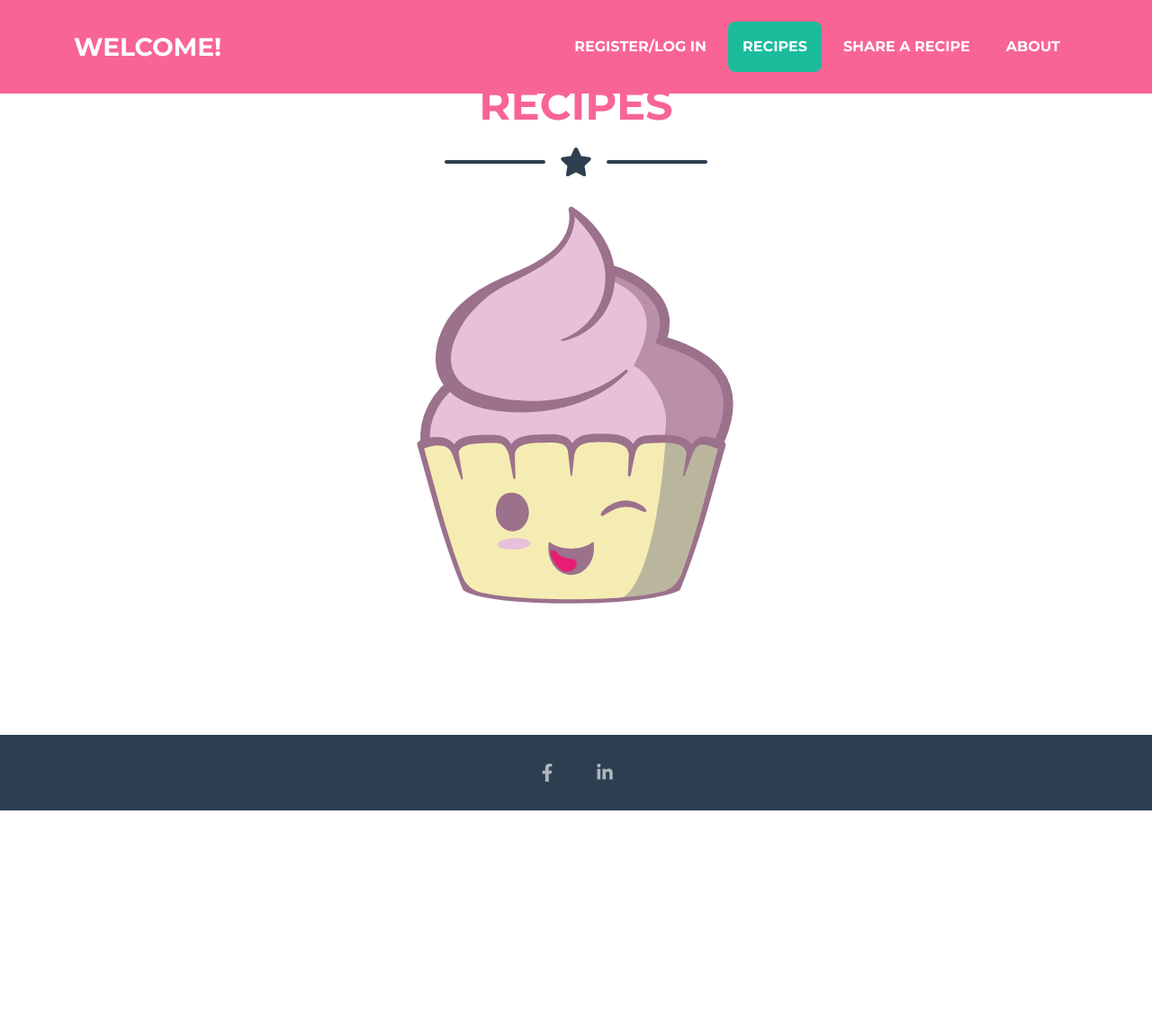
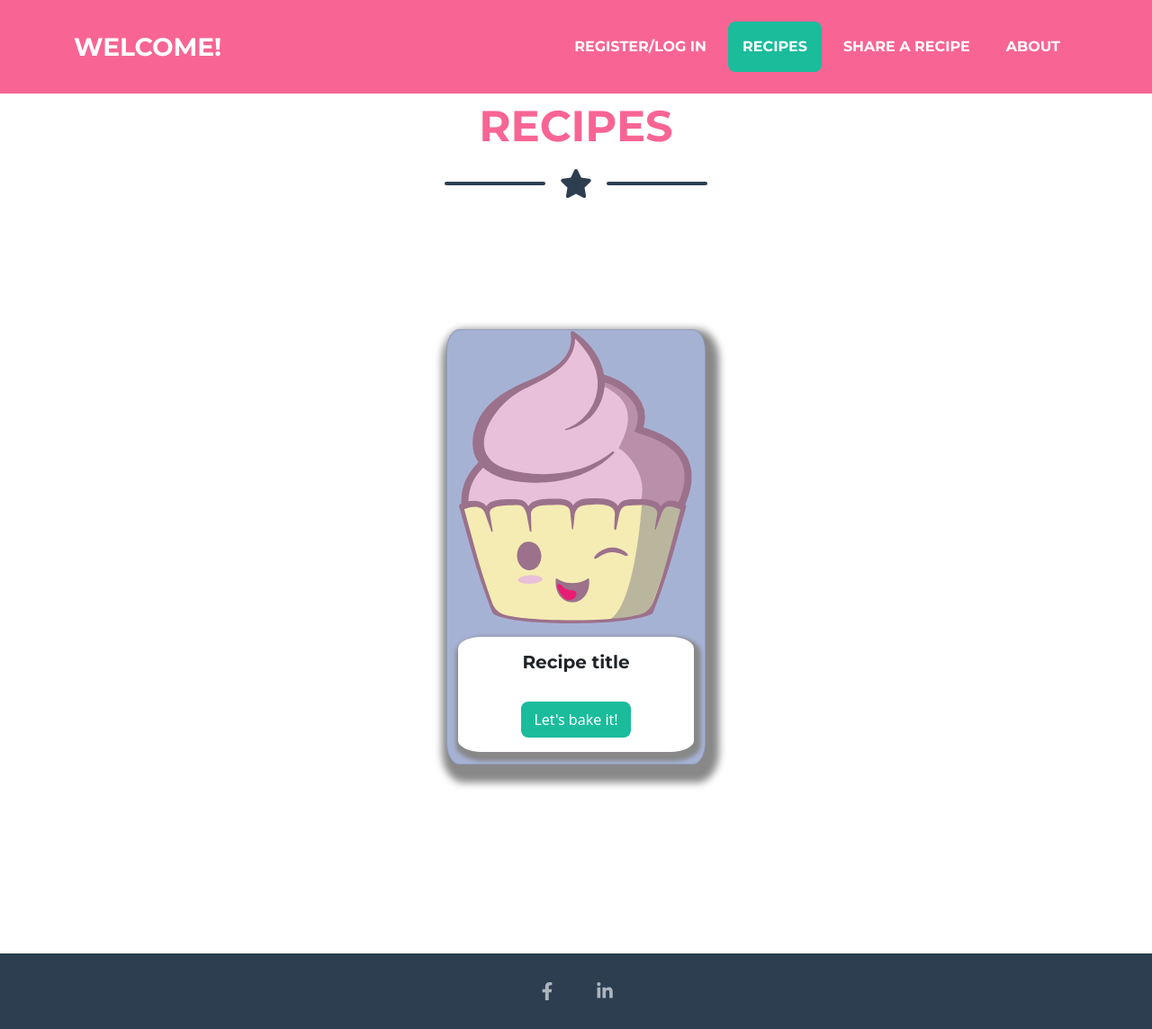
Before and after one commit to DoriCzele/CupcakeClub, a Flask app: page /recipes in a window 1280 px wide. Shown: the whole page at 90% size. Before the commit the page ends 901 px from the top, so only its background shows below. Run offline with Flask 2, Linux system fonts and the light colour scheme; a database or web service that is not in the repository returns one stand-in record (values such as "Sample title"); some libraries are stand-ins or nearby versions.

Commit message:
Create recipe preview cards

```diff
--- a/static/css/styles.css
+++ b/static/css/styles.css
@@ -82,3 +82,29 @@ h2{
         margin-right: 30%;
     }
 }
+
+/* Recipe preview card */
+.card {
+    margin: 10%;
+    text-align: center;
+    border-radius: 5%;
+    width: 18rem;
+    box-shadow: 5px 10px 8px 10px #888888;
+    background-color: #a6b2d4;
+}
+
+.card-body {
+    margin-top: 5%;
+    margin-bottom: 5%;
+    background-color: white;
+    border-radius: 10%;
+    box-shadow: 2.5px 5px 4px 5px #888888;
+}
+
+.recipe-body{
+    margin-top: 5%;
+    margin-bottom: 5%;
+    background-color: white;
+    border-radius: 10%;
+    box-shadow: 2.5px 5px 4px 5px #888888;
+}
--- a/templates/components/recipe-preview.html
+++ b/templates/components/recipe-preview.html
@@ -1,8 +1,7 @@
-<div class="card" style="width: 18rem;">
-    {% include "components/cupcake-logo" %}
-    <div class="card-body">
-      <h5 class="card-title">Recipe title</h5>
-      <p class="card-text">This is a chocolate cupcake recipe.</p>
-      <a href="#" class="btn btn-primary">Open</a>
-    </div>
+<div class="card">
+	{% include "components/cupcake-logo.svg" %}
+	<div class="card-body">
+	  <h5 class="card-title">Recipe title</h5><br>
+	  <a href="#" class="btn btn-primary">Let's bake it!</a>
+	</div>
   </div>
--- a/templates/components/recipe.html
+++ /dev/null
@@ -1,17 +0,0 @@
-<div class="col-md-6 col-lg-4 mb-5">
-	<div class="portfolio-item mx-auto" data-bs-toggle="modal" data-bs-target="#portfolioModal1">
-		<div class="
-				portfolio-item-caption
-				d-flex
-				align-items-center
-				justify-content-center
-				h-100
-				w-100
-			">
-			<div class="portfolio-item-caption-content text-center text-white">
-				<i class="fas fa-plus fa-3x"></i>
-			</div>
-		</div>
-		{% include "components/cupcake-logo.svg" %}
-	</div>
-</div>
--- a/templates/layout/recipes.html
+++ b/templates/layout/recipes.html
@@ -5,12 +5,12 @@
 <section class="page-section portfolio" id="recipes">
   <div class="container">
     <!-- Recipes Section Heading-->
+    <br>
     <h2 class="
    page-section-heading
    text-center text-uppercase text-secondary
    mb-0
- ">
-      Recipes
+ ">Recipes
     </h2>
     <!-- Icon Divider-->
     <div class="divider-custom">
@@ -19,11 +19,14 @@
       <div class="divider-custom-line"></div>
     </div>
     <!-- Recipes Grid Items-->
+    <div>
     <div class="row justify-content-center">
       {% for recipe in recipes %}
-      {% include "components/recipe.html" %}
+      {% include "components/recipe-preview.html" %}
       {% endfor %}
     </div>
+    </div>
+
   </div>
 </section>
 {% endblock %}
```
